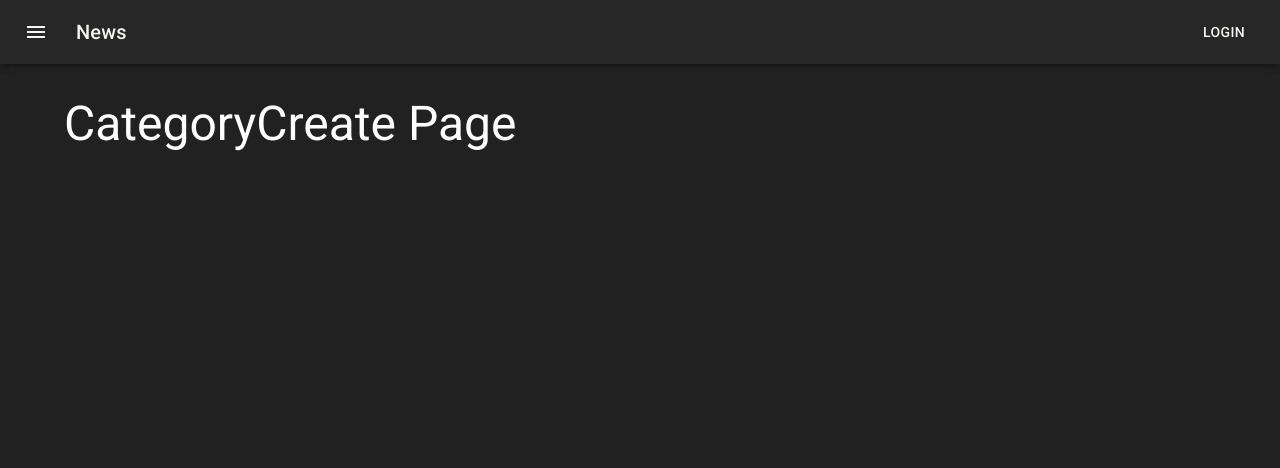
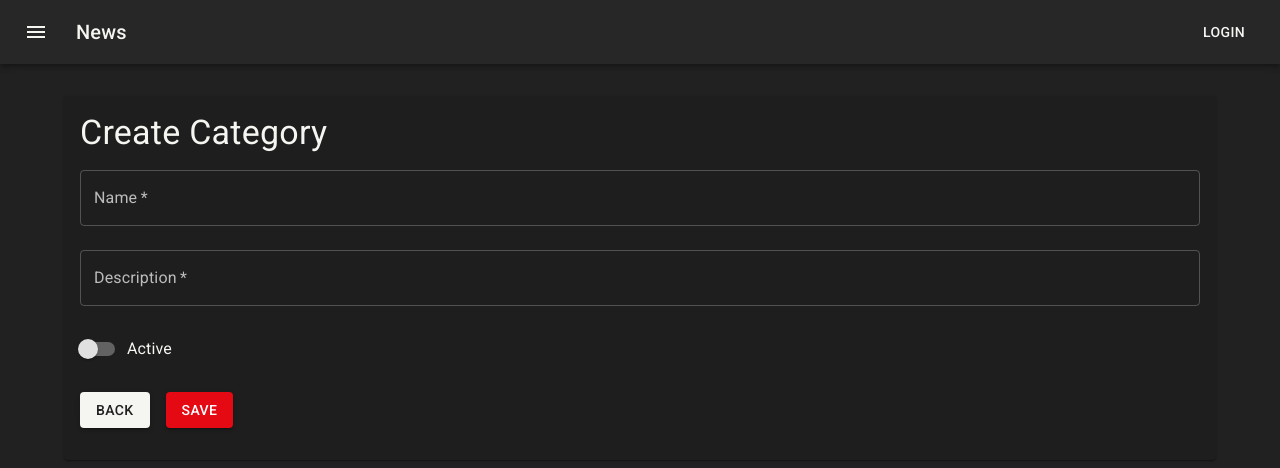
Before and after one commit to Lucassamuel97/admin-videos-react, a React (Vite) app: page /categories/create in a window 1280 px wide. Shown: the top 468 px of the page. Built offline with nearby package versions, Linux system fonts and the light colour scheme.

Commit message:
:sparkles: feat: Adiciona formulários de criação e edição de categorias com componente reutilizável

```diff
--- a/src/features/categories/CreateCategory.tsx
+++ b/src/features/categories/CreateCategory.tsx
@@ -1,11 +1,46 @@
-import { Box, Typography } from "@mui/material"
+import { Box, Button, FormControl, FormControlLabel, FormGroup, Grid, Paper, Switch, TextField, Typography } from "@mui/material"
+import { useState } from "react";
+import { Category } from "./categorySlice";
+import { Link } from "react-router-dom";
+import { CategoryForm } from "./components/CategoryForm";
 
 export const CategoryCreate = () => {
-    return (
-      <Box>
-      <Typography variant="h3">
-        CategoryCreate Page
-      </Typography>
-      </Box>
-    )
-  }
+
+  const [isDisabled, setIsDisabled] = useState(false);
+  const [category, setCategory] = useState<Category>({
+    id: '',
+    name: '',
+    description: null,
+    is_active: false,
+    deleted_at: null,
+    created_at: '',
+    updated_at: '',
+  });
+
+  const handleChange = (e: any) => { };
+  const handleToggle = (e: any) => { };
+
+  return (
+    <Box>
+      <Paper>
+        <Box p={2}>
+          <Box mb={2}>
+            <Typography variant="h4">Create Category</Typography>
+          </Box>
+
+          <CategoryForm
+            category={category}
+            isDisabled={isDisabled}
+            isLoading={false}
+            onSubmit={(e) => {
+              e.preventDefault();
+              // handle submit
+            }}
+            handleChange={handleChange}
+            handleToggle={handleToggle}
+          />
+        </Box>
+      </Paper>
+    </Box>
+  );
+};
--- a/src/features/categories/EditCategory.tsx
+++ b/src/features/categories/EditCategory.tsx
@@ -1,9 +1,9 @@
-import { Box, Button, FormControl, FormControlLabel, FormGroup, Grid, Paper, Switch, TextField, Typography } from "@mui/material"
-import { isDisabled } from "@testing-library/user-event/dist/cjs/utils/index.js";
-import { Form, Link, useParams } from "react-router-dom";
+import { Box, Paper, Typography } from "@mui/material";
+import { useState } from "react";
+import { useParams } from "react-router-dom";
 import { useAppSelector } from "../../app/hooks";
-import { selectCategories, selectCategoryById } from "./categorySlice";
-import { useState } from "react";
+import { selectCategoryById } from "./categorySlice";
+import { CategoryForm } from "./components/CategoryForm";
 
 export const CategoryEdit = () => {
 
@@ -21,74 +21,16 @@
           <Box mb={2}>
             <Typography variant="h4">Edit Category</Typography>
           </Box>
-          <Box mb={2}>
-            <form>
-              <Grid container spacing={3}>
-                <Grid item xs={12}>
-                  <FormControl fullWidth>
-                    <TextField
-                      required
-                      id="name"
-                      label="Name"
-                      name="name"
-                      variant="outlined"
-                      value={category.name}
-                      disabled={isDisabled}
-                      onChange={handleChange}
-                    />
-                  </FormControl>
-                </Grid>
-                <Grid item xs={12}>
-                  <FormControl fullWidth>
-                    <TextField
-                      required
-                      id="description"
-                      label="Description"
-                      name="description"
-                      variant="outlined"
-                      value={category.description}
-                      disabled={isDisabled}
-                      onChange={handleChange}
-                    />
-                  </FormControl>
-                </Grid>
-                <Grid item xs={12}>
-            <FormGroup>
-              <FormControlLabel
-                control={
-                  <Switch
-                    name="is_active"
-                    color="secondary"
-                    onChange={handleToggle}
-                    checked={category.is_active || false}
-                    inputProps={{ "aria-label": "controlled" }}
-                    data-testid="is_active"
-                    disabled={isDisabled}
-                  />
-                }
-                label="Active"
-              />
-            </FormGroup>
-          </Grid>
-                <Grid item xs={12}>
-                  <Box display="flex" gap={2}>
-                    <Button variant="contained" component={Link} to="/categories">
-                      Back
-                    </Button>
-
-                    <Button
-                      type="submit"
-                      variant="contained"
-                      color="secondary"
-                      disabled={isDisabled}
-                    >
-                      Save
-                    </Button>
-                  </Box>
-                </Grid>
-              </Grid>
-            </form>
-          </Box>
+          <CategoryForm
+            category={category}
+            isDisabled={isDisabled}
+            onSubmit={(e) => {
+              e.preventDefault();
+              // handle submit
+            }}
+            handleChange={handleChange}
+            handleToggle={handleToggle}
+          />
         </Box>
       </Paper>
     </Box>
--- a/src/features/categories/categorySlice.ts
+++ b/src/features/categories/categorySlice.ts
@@ -3,7 +3,7 @@
 import { RootState } from "../../app/store";
 import { i } from "vitest/dist/reporters-w_64AS5f.js";
 
-interface Category {
+export interface Category {
   id: string;
   name: string;
   description: string | null;
--- /dev/null
+++ b/src/features/categories/components/CategoryForm.tsx
@@ -0,0 +1,94 @@
+import { Box, Button, FormControl, FormControlLabel, FormGroup, Grid, Switch, TextField } from "@mui/material";
+import React from "react";
+import { Link } from "react-router-dom";
+import { Category } from "../categorySlice";
+
+type Props = {
+    category: Category;
+    isDisabled?: boolean;
+    isLoading?: boolean;
+    onSubmit: (e: React.FormEvent<HTMLFormElement>) => void;
+    handleChange: (e: React.ChangeEvent<HTMLInputElement>) => void;
+    handleToggle: (e: React.ChangeEvent<HTMLInputElement>) => void;
+}
+
+export function CategoryForm({
+    category,
+    isDisabled = false,
+    isLoading = false,
+    onSubmit,
+    handleChange,
+    handleToggle
+}: Props) {
+
+    return (
+        <Box mb={2}>
+            <form>
+              <Grid container spacing={3}>
+                <Grid item xs={12}>
+                  <FormControl fullWidth>
+                    <TextField
+                      required
+                      id="name"
+                      label="Name"
+                      name="name"
+                      variant="outlined"
+                      value={category.name}
+                      disabled={isDisabled}
+                      onChange={handleChange}
+                    />
+                  </FormControl>
+                </Grid>
+                <Grid item xs={12}>
+                  <FormControl fullWidth>
+                    <TextField
+                      required
+                      id="description"
+                      label="Description"
+                      name="description"
+                      variant="outlined"
+                      value={category.description}
+                      disabled={isDisabled}
+                      onChange={handleChange}
+                    />
+                  </FormControl>
+                </Grid>
+                <Grid item xs={12}>
+                  <FormGroup>
+                    <FormControlLabel
+                      control={
+                        <Switch
+                          name="is_active"
+                          color="secondary"
+                          onChange={handleToggle}
+                          checked={category.is_active || false}
+                          inputProps={{ "aria-label": "controlled" }}
+                          data-testid="is_active"
+                          disabled={isDisabled}
+                        />
+                      }
+                      label="Active"
+                    />
+                  </FormGroup>
+                </Grid>
+                <Grid item xs={12}>
+                  <Box display="flex" gap={2}>
+                    <Button variant="contained" component={Link} to="/categories">
+                      Back
+                    </Button>
+
+                    <Button
+                      type="submit"
+                      variant="contained"
+                      color="secondary"
+                      disabled={isDisabled}
+                    >
+                      Save
+                    </Button>
+                  </Box>
+                </Grid>
+              </Grid>
+            </form>
+          </Box>
+    )
+}
```
